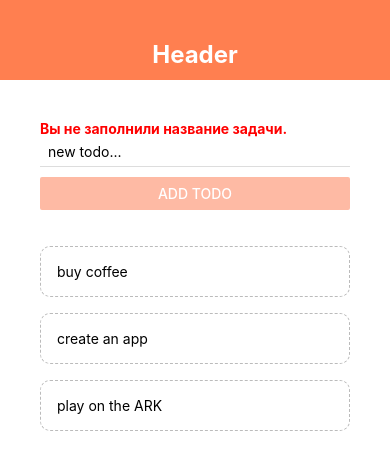
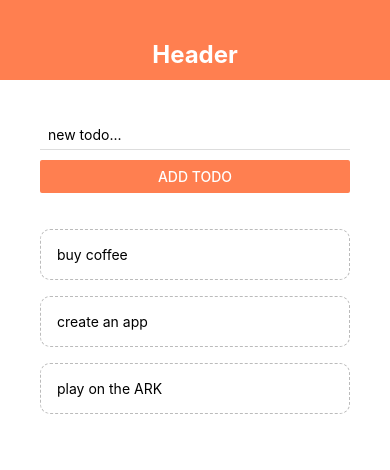
Before and after one commit to SinkLineP/Todo_App_1_React_Native, a React Native app: screen / in a window 390 px wide. Shown: the top 470 px of the page. Built offline with nearby package versions, Linux system fonts and the light colour scheme.

Commit message:
created dismiss keyboard and added validator to text input

```diff
--- a/App.js
+++ b/App.js
@@ -1,6 +1,6 @@
 import React from "react";
 import { StatusBar } from 'expo-status-bar';
-import {FlatList, StyleSheet, View} from 'react-native';
+import {Alert, FlatList, Keyboard, StyleSheet, TouchableWithoutFeedback, View} from 'react-native';
 import {useState} from "react";
 import Header from "./components/Header/Header";
 import TodoItem from "./components/TodoItem/TodoItem";
@@ -20,18 +20,34 @@ export default function App() {
   }
 
   const pushTodoToData = (value) => {
+    if (value.length > 3) {
       setTodos((prevTodos) => {
         return [
           {text: value, key: Math.random().toString()},
           ...prevTodos
         ]
       })
+    } else if (value.length === 0) {
+      Alert.alert("Упс!", "Это поле не должно быть пустым.", [
+        {text: "Понятно", onPress: () => console.log("Сообщение будет закрыто.")}
+      ])
+    } else if (value.length <= 3 && value.length !== 0) {
+      Alert.alert("Упс!", "Длина должна быть больше 3-х символов.", [
+        {text: "Понятно", onPress: () => console.log("Сообщение будет закрыто.")}
+      ])
+    }
+
+
   }
 
 
 
 
   return (
+    <TouchableWithoutFeedback onPress={() => {
+      Keyboard.dismiss();
+      // console.log("dis keyboard")
+    }}>
       <View style={styles.container}>
         <Header />
         <View style={styles.content}>
@@ -48,6 +64,7 @@ export default function App() {
         </View>
         <StatusBar style="auto" />
       </View>
+    </TouchableWithoutFeedback>
   );
 }
 
--- a/components/CreatedTodo/CreatedTodo.js
+++ b/components/CreatedTodo/CreatedTodo.js
@@ -1,27 +1,16 @@
 import React, {useState} from "react";
 import {Button, StyleSheet, TextInput, View, Text} from "react-native";
 
-export default function CreatedTodo({ submitHandler }) {
+export default function CreatedTodo({ submitHandler, isShowBtn }) {
   const [text, setText] = useState("");
-  const [isStatus, setStatus] = useState(false);
 
   const changeHandler = (content) => {
-    if (content !== "") {
-      setStatus(true)
-      setText(content)
-    } else {
-      setStatus(false)
-    }
-  }
-
-  const showMessageError = (errorMessage) => {
-    return errorMessage;
+    setText(content)
   }
 
 
   return (
     <View>
-      <Text style={styles.errorMessage}>{!isStatus ? showMessageError("Вы не заполнили название задачи.") : ""}</Text>
       <TextInput
         value={text}
         style={styles.input}
@@ -31,13 +20,10 @@ export default function CreatedTodo({ submitHandler }) {
       <Button
         title={"add todo"}
         onPress={() => {
-          if (isStatus !== false) {
             submitHandler(text)
             setText("")
-            setStatus(false)
-          }
         }}
-        color={!isStatus ? "#febaa4" : "coral"} />
+        color={"coral"} />
     </View>
   )
 }
```
Lines whose indentation alone changed are shown as unchanged.
